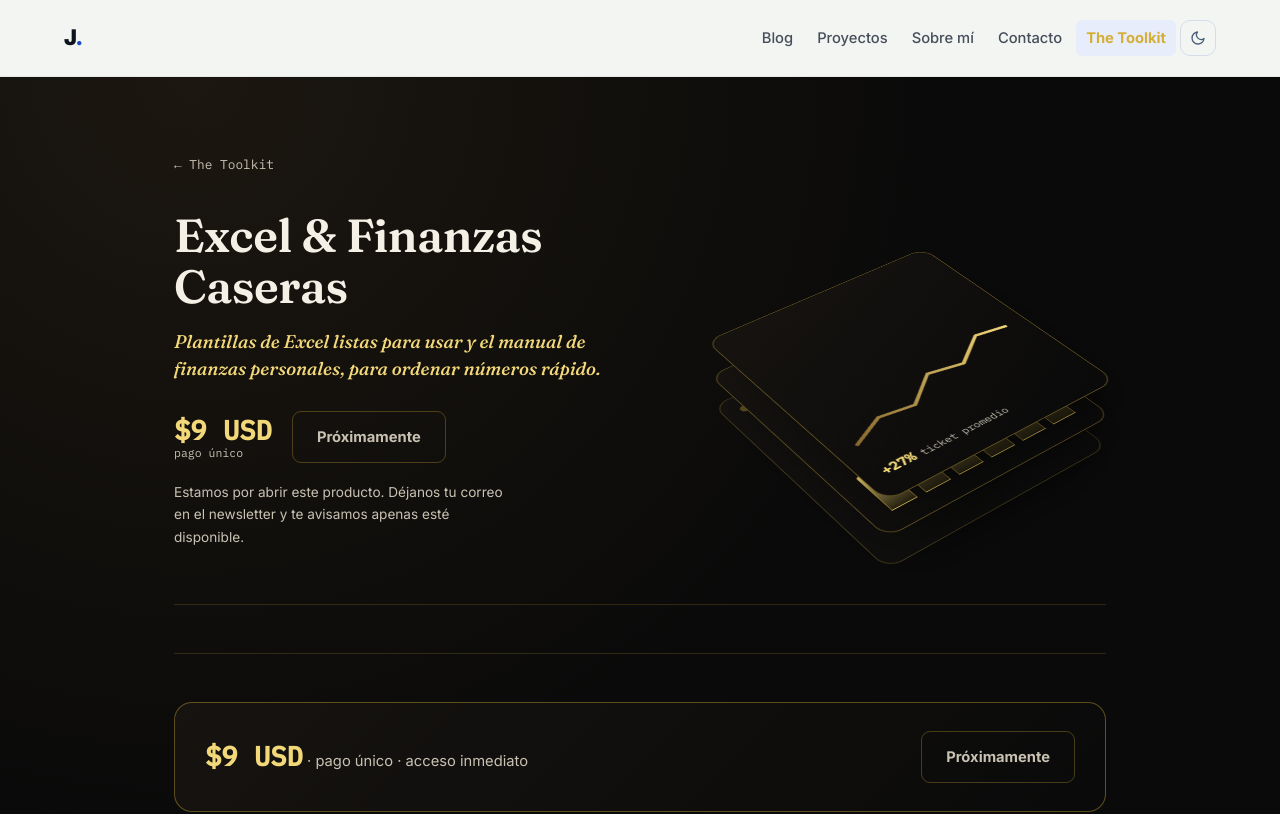
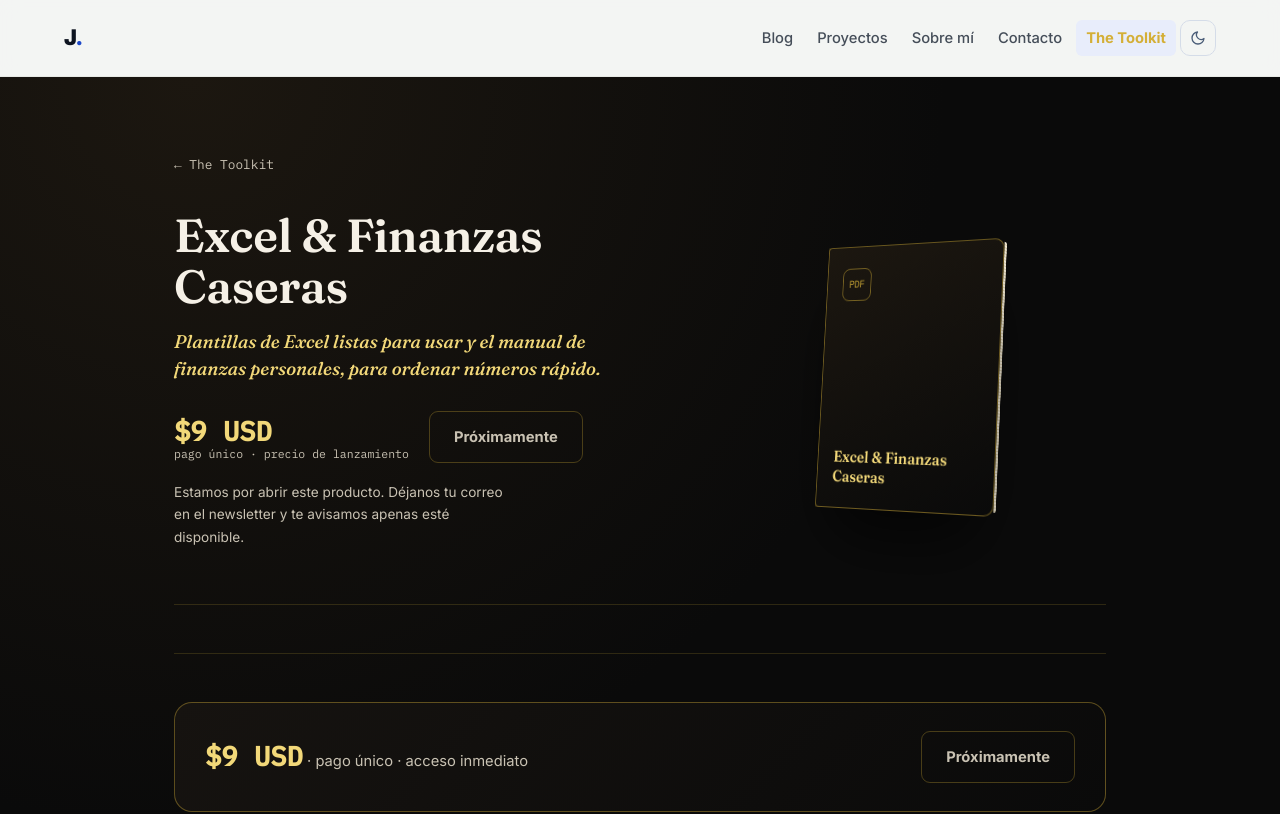
Before and after one commit to jesusmariogonz/jesus-site, a Next.js app: page /the-toolkit/excel-finanzas in a window 1280 px wide. Shown: the top 814 px of the page. Built offline with nearby package versions, Linux system fonts and the light colour scheme.

Commit message:
Curso Power BI de Cero a Hero

```diff
--- a/app/globals.css
+++ b/app/globals.css
@@ -1934,6 +1934,224 @@
     height: 240px;
     margin: 0 auto;
   }
+  .tk-laptop {
+    width: 240px;
+  }
+  .tk-book {
+    width: 160px;
+    height: 216px;
+  }
+}
+
+/* ── Badges de features (producto individual) ──────────────── */
+.tk-product-badges {
+  display: flex;
+  flex-wrap: wrap;
+  gap: 10px;
+  margin-bottom: 28px;
+}
+.tk-product-badge {
+  font-family: var(--font-mono);
+  font-size: 0.72rem;
+  letter-spacing: 0.02em;
+  color: var(--tk-gold-light);
+  border: 1px solid rgba(212, 175, 55, 0.35);
+  background: var(--tk-gold-soft);
+  padding: 0.4rem 0.85rem;
+  border-radius: 9999px;
+}
+
+/* ── Precio con descuento ────────────────────────────────────── */
+.tk-product-precio-row {
+  display: flex;
+  align-items: center;
+  gap: 10px;
+  margin-bottom: 2px;
+}
+.tk-product-tachado {
+  font-size: 0.95rem;
+}
+.tk-product-ahorro {
+  font-family: var(--font-mono);
+  font-size: 0.72rem;
+  font-weight: 700;
+  color: #1a1508;
+  background: linear-gradient(135deg, var(--tk-gold-light), var(--tk-gold));
+  padding: 0.15rem 0.5rem;
+  border-radius: 6px;
+}
+.tk-card-tachado {
+  font-size: 0.8rem;
+  margin-right: 2px;
+}
+
+/* ── Mockup 3D de laptop ─────────────────────────────────────── */
+.tk-laptop-wrap {
+  position: relative;
+  display: flex;
+  justify-content: center;
+  perspective: 1200px;
+}
+.tk-laptop {
+  width: 320px;
+  transform: rotateX(8deg) rotateY(-14deg);
+  transform-style: preserve-3d;
+  animation: tkLaptopFloat 7s ease-in-out infinite;
+}
+@keyframes tkLaptopFloat {
+  0%, 100% { transform: rotateX(8deg) rotateY(-14deg) translateY(0); }
+  50% { transform: rotateX(8deg) rotateY(-14deg) translateY(-10px); }
+}
+.tk-laptop-screen {
+  background: linear-gradient(160deg, #1c1710, var(--tk-black));
+  border: 1px solid rgba(212, 175, 55, 0.4);
+  border-radius: 12px 12px 4px 4px;
+  padding: 14px 16px 20px;
+  box-shadow: 0 40px 70px -20px rgba(0, 0, 0, 0.75), 0 0 0 1px rgba(212, 175, 55, 0.06);
+}
+.tk-laptop-topbar {
+  display: flex;
+  gap: 6px;
+  margin-bottom: 14px;
+}
+.tk-laptop-topbar span {
+  width: 7px;
+  height: 7px;
+  border-radius: 50%;
+  background: var(--tk-gold);
+  opacity: 0.55;
+}
+.tk-laptop-content {
+  display: flex;
+  flex-direction: column;
+  gap: 10px;
+}
+.tk-iso-bars-flat {
+  height: 90px;
+  gap: 6px;
+}
+.tk-laptop-base {
+  height: 12px;
+  margin: 0 -10px;
+  background: linear-gradient(180deg, #2a2318, #100d08);
+  border-radius: 0 0 10px 10px;
+  border: 1px solid rgba(212, 175, 55, 0.25);
+  border-top: none;
+  position: relative;
+}
+.tk-laptop-base::after {
+  content: "";
+  position: absolute;
+  left: 50%;
+  bottom: -2px;
+  transform: translateX(-50%);
+  width: 60px;
+  height: 4px;
+  border-radius: 4px;
+  background: rgba(212, 175, 55, 0.3);
+}
+.tk-laptop-chip {
+  position: absolute;
+  top: 18%;
+  right: 4%;
+  width: 46px;
+  height: 46px;
+  display: flex;
+  align-items: center;
+  justify-content: center;
+  border-radius: 12px;
+  background: linear-gradient(135deg, var(--tk-gold-light), var(--tk-gold));
+  color: #1a1508;
+  font-family: var(--font-mono);
+  font-weight: 800;
+  font-size: 0.7rem;
+  box-shadow: 0 16px 30px -8px rgba(212, 175, 55, 0.5);
+  transform: translateZ(40px) rotate(-6deg);
+  animation: tkChipFloat 5s ease-in-out infinite;
+}
+@keyframes tkChipFloat {
+  0%, 100% { transform: translateZ(40px) rotate(-6deg) translateY(0); }
+  50% { transform: translateZ(40px) rotate(-6deg) translateY(-8px); }
+}
+
+/* ── Mockup 3D de libro/PDF (formatos tipo manual/plantillas) ── */
+.tk-book-wrap {
+  display: flex;
+  justify-content: center;
+  perspective: 1200px;
+}
+.tk-book {
+  position: relative;
+  width: 200px;
+  height: 270px;
+  transform-style: preserve-3d;
+  transform: rotateY(-28deg) rotateX(6deg);
+  animation: tkBookFloat 7s ease-in-out infinite;
+}
+@keyframes tkBookFloat {
+  0%, 100% { transform: rotateY(-28deg) rotateX(6deg) translateY(0); }
+  50% { transform: rotateY(-28deg) rotateX(6deg) translateY(-12px); }
+}
+.tk-book-cover {
+  position: absolute;
+  inset: 0;
+  border-radius: 4px 10px 10px 4px;
+  background: linear-gradient(155deg, #1c1710, var(--tk-black));
+  border: 1px solid rgba(212, 175, 55, 0.45);
+  box-shadow: 0 40px 70px -18px rgba(0, 0, 0, 0.75);
+  display: flex;
+  flex-direction: column;
+  justify-content: space-between;
+  padding: 22px 18px;
+}
+.tk-book-cover-title {
+  font-family: "Fraunces", var(--font-sans);
+  font-weight: 600;
+  font-size: 1rem;
+  line-height: 1.25;
+  color: var(--tk-gold-light);
+}
+.tk-book-cover-mark {
+  align-self: flex-start;
+  width: 34px;
+  height: 34px;
+  border-radius: 8px;
+  border: 1px solid rgba(212, 175, 55, 0.5);
+  display: flex;
+  align-items: center;
+  justify-content: center;
+  font-family: var(--font-mono);
+  font-size: 0.65rem;
+  color: var(--tk-gold);
+}
+.tk-book-spine {
+  position: absolute;
+  left: -18px;
+  top: 0;
+  width: 18px;
+  height: 100%;
+  background: linear-gradient(90deg, #0a0805, #1c1710);
+  border-radius: 4px 0 0 4px;
+  transform: rotateY(-90deg);
+  transform-origin: right;
+  border: 1px solid rgba(212, 175, 55, 0.3);
+}
+.tk-book-pages {
+  position: absolute;
+  right: -6px;
+  top: 4px;
+  width: 6px;
+  height: calc(100% - 8px);
+  background: repeating-linear-gradient(
+    180deg,
+    #f4ecd8 0px,
+    #f4ecd8 2px,
+    #d8cba8 2px,
+    #d8cba8 3px
+  );
+  border-radius: 0 3px 3px 0;
+  transform: rotateY(90deg);
+  transform-origin: left;
 }
 
 /* ── Vitrina de proyectos (/proyectos) ──────────────────────── */
--- a/app/the-toolkit/[slug]/page.js
+++ b/app/the-toolkit/[slug]/page.js
@@ -17,52 +17,84 @@
   };
 }
 
-/* Mockup isométrico 3D del dashboard, en CSS puro (sin imágenes externas):
-   tres paneles flotando en perspectiva, con barras y una línea de tendencia
-   dorada — la misma idea visual del producto, convertida en objeto. */
-function DashboardIso() {
+/* Mockup 3D de laptop mostrando el producto en pantalla — inspirado en la
+   referencia (laptop + panel flotando), pero en negro/dorado y con datos
+   reales del curso, hecho en CSS/SVG puro (sin imágenes externas). */
+function LaptopIso({ chip = "PBI" }) {
   return (
-    <div className="tk-iso" aria-hidden="true">
-      <div className="tk-iso-stage">
-        <div className="tk-iso-panel tk-iso-panel-back">
-          <span className="tk-iso-dot" />
-          <span className="tk-iso-dot" />
-          <span className="tk-iso-dot" />
+    <div className="tk-laptop-wrap" aria-hidden="true">
+      <div className="tk-laptop">
+        <div className="tk-laptop-screen">
+          <div className="tk-laptop-topbar">
+            <span />
+            <span />
+            <span />
           </div>
-        <div className="tk-iso-panel tk-iso-panel-mid">
-          <div className="tk-iso-bars">
+          <div className="tk-laptop-content">
+            <div className="tk-iso-bars tk-iso-bars-flat">
               <i style={{ "--h": "38%" }} />
               <i style={{ "--h": "62%" }} />
               <i style={{ "--h": "45%" }} />
               <i style={{ "--h": "80%" }} />
               <i style={{ "--h": "58%" }} />
               <i style={{ "--h": "94%" }} />
+              <i style={{ "--h": "70%" }} />
+              <i style={{ "--h": "52%" }} />
             </div>
-        </div>
-        <div className="tk-iso-panel tk-iso-panel-front">
-          <svg viewBox="0 0 220 90" className="tk-iso-line">
+            <svg viewBox="0 0 220 60" className="tk-iso-line">
               <polyline
-              points="4,70 40,52 76,58 112,30 148,38 184,12 216,18"
+                points="4,46 34,34 64,38 94,18 124,26 154,8 184,14 216,4"
                 fill="none"
-              stroke="url(#tkGoldLine)"
-              strokeWidth="3.5"
+                stroke="url(#tkGoldLine2)"
+                strokeWidth="3"
                 strokeLinecap="round"
                 strokeLinejoin="round"
               />
               <defs>
-              <linearGradient id="tkGoldLine" x1="0" y1="0" x2="1" y2="0">
+                <linearGradient id="tkGoldLine2" x1="0" y1="0" x2="1" y2="0">
                   <stop offset="0%" stopColor="#8a6a2f" />
                   <stop offset="100%" stopColor="#f2d879" />
                 </linearGradient>
               </defs>
             </svg>
-          <span className="tk-iso-kpi">
-            <b>+27%</b> ticket promedio
-          </span>
           </div>
+        </div>
+        <div className="tk-laptop-base" />
+      </div>
+      <div className="tk-laptop-chip">{chip}</div>
+    </div>
+  );
+}
+
+/* Mockup 3D de libro/cuadernillo — para productos tipo manual, plantillas
+   o PDF, donde un "librito" flotando comunica mejor el producto que un
+   laptop. También en negro/dorado, CSS puro. */
+function BookIso({ nombre, chip = "PDF" }) {
+  return (
+    <div className="tk-book-wrap" aria-hidden="true">
+      <div className="tk-book">
+        <div className="tk-book-spine" />
+        <div className="tk-book-cover">
+          <span className="tk-book-cover-mark">{chip}</span>
+          <span className="tk-book-cover-title">{nombre}</span>
+        </div>
+        <div className="tk-book-pages" />
       </div>
     </div>
   );
+}
+
+/* Elige el mockup 3D según el formato del producto: cursos en video se
+   ven mejor como laptop con pantalla; manuales/plantillas/PDF se ven
+   mejor como un librito con lomo y páginas. */
+function heroVisual(producto) {
+  const f = (producto.formato || "").toLowerCase();
+  const esLibro =
+    f.includes("manual") || f.includes("plantilla") || f.includes("pdf");
+  if (esLibro) {
+    return <BookIso nombre={producto.nombre} chip={producto.id === "prompting-profesional" ? "AI" : "PDF"} />;
+  }
+  return <LaptopIso chip={producto.formato?.includes("Kit") ? "KIT" : "PBI"} />;
 }
 
 export default function ProductoToolkit({ params }) {
@@ -70,6 +102,10 @@
   if (!producto) notFound();
 
   const d = producto.detalle || {};
+  const ahorro =
+    producto.precioLista && producto.precioLista > producto.precio
+      ? Math.round(100 - (producto.precio / producto.precioLista) * 100)
+      : null;
 
   return (
     <section className="tk-page tk-product-page">
@@ -84,12 +120,30 @@
             <h1 className="tk-product-title">{producto.nombre}</h1>
             <p className="tk-product-hook">{d.hook || producto.resumen}</p>
 
+            {d.badges && (
+              <div className="tk-product-badges">
+                {d.badges.map((b, i) => (
+                  <span key={i} className="tk-product-badge">
+                    {b}
+                  </span>
+                ))}
+              </div>
+            )}
+
             <div className="tk-product-buybar">
               <div className="tk-product-precio-wrap">
+                <div className="tk-product-precio-row">
+                  {producto.precioLista && (
+                    <span className="tk-bundle-tachado tk-product-tachado">
+                      ${producto.precioLista} USD
+                    </span>
+                  )}
+                  {ahorro && <span className="tk-product-ahorro">-{ahorro}%</span>}
+                </div>
                 <span className="tk-card-precio tk-product-precio">
                   ${producto.precio} USD
                 </span>
-                <span className="tk-product-precio-nota">pago único</span>
+                <span className="tk-product-precio-nota">pago único · precio de lanzamiento</span>
               </div>
               <BuyButton
                 checkoutUrl={producto.checkoutUrl}
@@ -105,7 +159,7 @@
             )}
           </div>
 
-          <DashboardIso />
+          {heroVisual(producto)}
         </div>
 
         {(d.paraQuien || d.incluye) && (
@@ -164,6 +218,9 @@
         <div className="tk-product-footer-cta">
           <div>
             <p className="tk-product-precio-wrap-inline">
+              {producto.precioLista && (
+                <span className="tk-bundle-tachado">${producto.precioLista} USD</span>
+              )}{" "}
               <span className="tk-card-precio tk-product-precio">
                 ${producto.precio} USD
               </span>{" "}
```
Also changed, not shown: app/the-toolkit/page.js (+6 -1 lines), lib/toolkit.js. Lines whose indentation alone changed are shown as unchanged.
